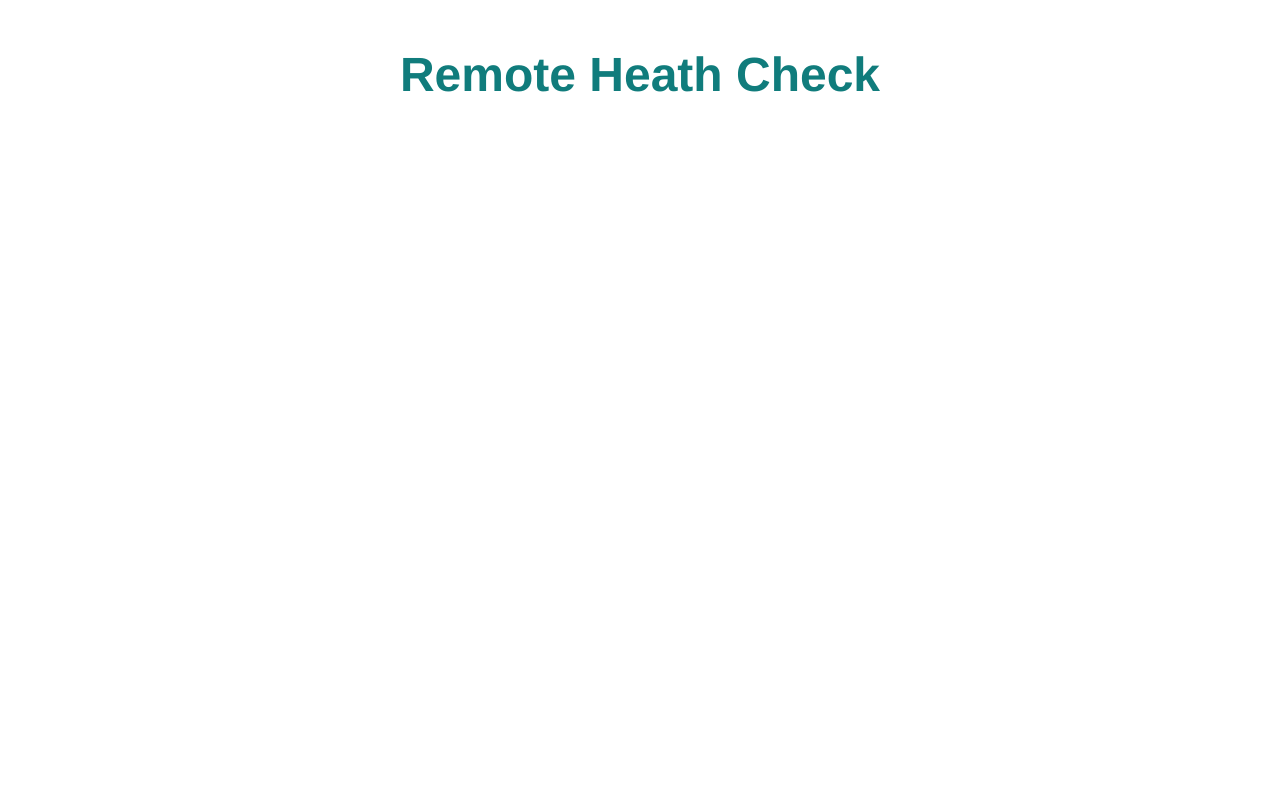
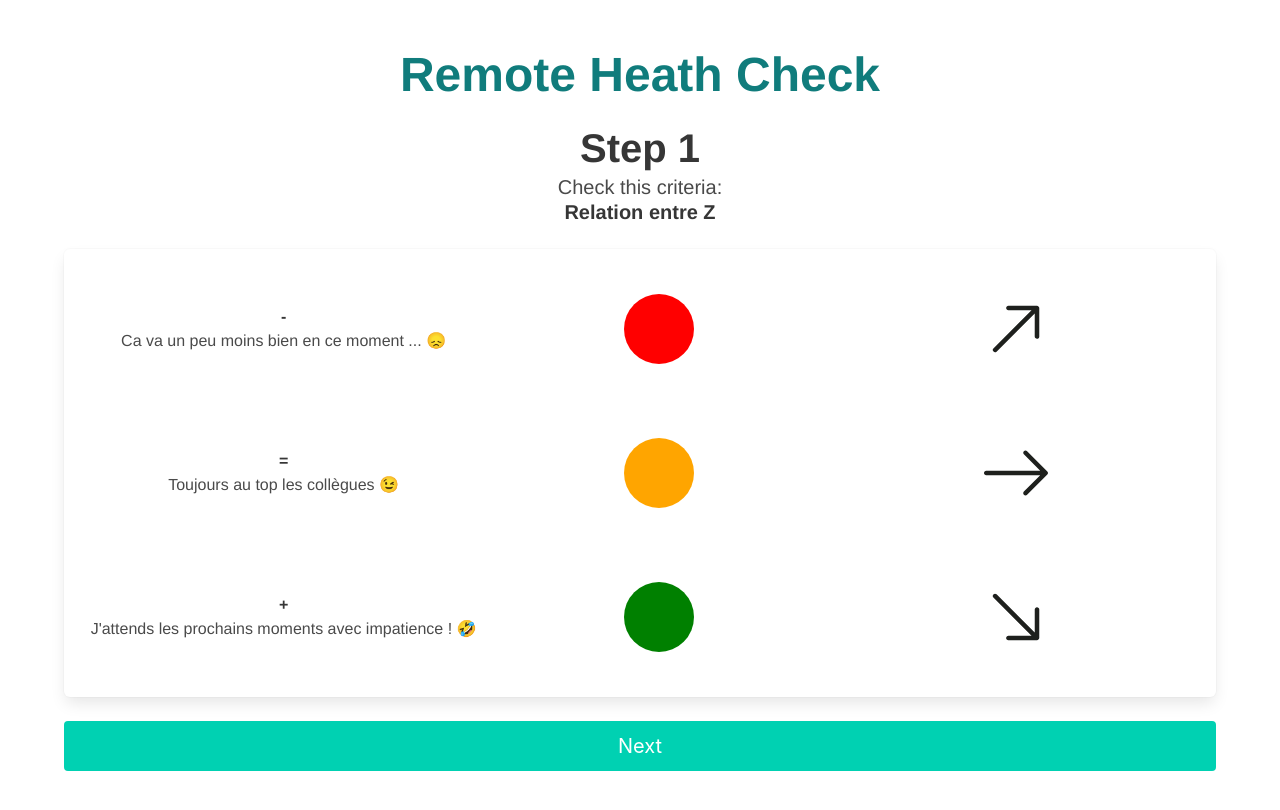
Before and after one commit to albrones/remote-health-check, a Vue app in the folder frontend/: page /#/step1 in a window 1280 px wide. Shown: the top 810 px of the page. Built offline with nearby package versions, Linux system fonts and the light colour scheme.

Commit message:
Adding Steps

```diff
--- /dev/null
+++ b/frontend/src/components/Arrow.vue
@@ -0,0 +1,41 @@
+<template>
+    <svg
+        version="1.1"
+        id="Capa_1"
+        xmlns="http://www.w3.org/2000/svg"
+        xmlns:xlink="http://www.w3.org/1999/xlink"
+        x="0px"
+        y="0px"
+        viewBox="0 0 31.49 31.49"
+        style="enable-background:new 0 0 31.49 31.49;"
+        xml:space="preserve"
+    >
+        <path
+            style="fill:#1E201D;"
+            d="M21.205,5.007c-0.429-0.444-1.143-0.444-1.587,0c-0.429,0.429-0.429,1.143,0,1.571l8.047,8.047H1.111
+	C0.492,14.626,0,15.118,0,15.737c0,0.619,0.492,1.127,1.111,1.127h26.554l-8.047,8.032c-0.429,0.444-0.429,1.159,0,1.587
+	c0.444,0.444,1.159,0.444,1.587,0l9.952-9.952c0.444-0.429,0.444-1.143,0-1.571L21.205,5.007z"
+        />
+        <g></g>
+        <g></g>
+        <g></g>
+        <g></g>
+        <g></g>
+        <g></g>
+        <g></g>
+        <g></g>
+        <g></g>
+        <g></g>
+        <g></g>
+        <g></g>
+        <g></g>
+        <g></g>
+        <g></g>
+    </svg>
+</template>
+
+<script>
+export default {}
+</script>
+
+<style scoped></style>
--- a/frontend/src/components/Button.vue
+++ b/frontend/src/components/Button.vue
@@ -24,7 +24,7 @@ export default {
         },
     },
     computed: {
-        enabled: function() {
+        enabled() {
             return !this.isDisabled
         },
     },
--- /dev/null
+++ b/frontend/src/components/Dot.vue
@@ -0,0 +1,24 @@
+<template>
+    <span class="circle" :style="{ 'background-color': color }"></span>
+</template>
+
+<script>
+export default {
+    props: {
+        color: {
+            type: String,
+            required: true,
+        },
+    },
+}
+</script>
+
+<style scoped>
+.circle {
+    display: block;
+    height: 70px;
+    width: 70px;
+    border-radius: 50%;
+    margin: 25px;
+}
+</style>
--- /dev/null
+++ b/frontend/src/components/Step.vue
@@ -0,0 +1,134 @@
+<template>
+    <div>
+        <h2 class="title is-2">Step {{ index }}</h2>
+        <h3 class="subtitle is-5">
+            Check this criteria:
+            <br />
+            <strong>{{ title }}</strong>
+        </h3>
+
+        <div class="box">
+            <div class="content">
+                <div class="level">
+                    <div class="level-item sentence">
+                        <p>
+                            <strong>-</strong>
+                            <br />
+                            {{ sentences.bad }}
+                        </p>
+                    </div>
+
+                    <div class="level-item">
+                        <Dot color="red" />
+                    </div>
+
+                    <div class="level-item">
+                        <figure class="image is-64x64">
+                            <Arrow class="increase" />
+                        </figure>
+                    </div>
+                </div>
+                <div class="level">
+                    <div class="level-item sentence">
+                        <p>
+                            <strong>=</strong>
+                            <br />
+                            {{ sentences.medium }}
+                        </p>
+                    </div>
+
+                    <div class="level-item">
+                        <Dot color="orange" />
+                    </div>
+                    <div class="level-item">
+                        <figure class="image is-64x64">
+                            <Arrow />
+                        </figure>
+                    </div>
+                </div>
+                <div class="level">
+                    <div class="level-item sentence">
+                        <p>
+                            <strong>+</strong>
+                            <br />
+                            {{ sentences.good }}
+                        </p>
+                    </div>
+
+                    <div class="level-item">
+                        <Dot color="green" />
+                    </div>
+                    <div class="level-item">
+                        <figure class="image is-64x64">
+                            <Arrow class="decrease" />
+                        </figure>
+                    </div>
+                </div>
+            </div>
+        </div>
+
+        <Button :action="next" :isDisabled="isChecked">Next</Button>
+    </div>
+</template>
+
+<script>
+import Button from '@/components/Button'
+import Dot from '@/components/Dot'
+import Arrow from '@/components/Arrow'
+
+export default {
+    components: {
+        Button,
+        Dot,
+        Arrow,
+    },
+    props: {
+        index: {
+            type: Number,
+            required: true,
+        },
+        title: {
+            type: String,
+            required: true,
+        },
+        sentences: {
+            type: Object,
+            required: true,
+            default: () => ({ good: '', medium: '', bad: '' }),
+        },
+    },
+    methods: {
+        next() {
+            // TODO: check if level & evolution checked
+            // TODO: store data from step
+            // this.$store.commit('setStep', this.index, this.values)
+            this.$router.push(`/${this.index}`)
+        },
+    },
+    computed: {
+        isChecked() {
+            return false // TODO: check if level & evolution checked
+        },
+    },
+}
+</script>
+
+<style scoped>
+.increase {
+    transform: rotate(-45deg);
+}
+.decrease {
+    transform: rotate(45deg);
+}
+.centered {
+    display: flex;
+    flex-direction: column;
+    justify-content: center;
+}
+.sentence {
+    width: 15%;
+}
+/* .border {
+    border: 2px solid #f5f5f5;
+} */
+</style>
--- a/frontend/src/router/index.js
+++ b/frontend/src/router/index.js
@@ -2,6 +2,7 @@ import Vue from 'vue'
 import VueRouter from 'vue-router'
 import Home from '../views/Home.vue'
 import Step0 from '../views/Step0.vue'
+import Step1 from '../views/Step1.vue'
 
 Vue.use(VueRouter)
 
@@ -16,7 +17,11 @@ const routes = [
         name: 'Step0',
         component: Step0,
     },
-    //TODO: add steps
+    {
+        path: '/step1',
+        name: 'Step1',
+        component: Step1,
+    },
 ]
 
 const router = new VueRouter({
--- a/frontend/src/store/index.js
+++ b/frontend/src/store/index.js
@@ -15,4 +15,4 @@ export default new Vuex.Store({
     modules: {},
 })
 
-// TODO: Add stepState, userName, stepsValues
+// TODO: Add stepState, stepsValues
--- a/frontend/src/views/Home.vue
+++ b/frontend/src/views/Home.vue
@@ -39,7 +39,7 @@ export default {
     Button
   },
   methods: {
-    start: function() {
+    start() {
       this.$router.push("/step0");
     }
   }
--- a/frontend/src/views/Step0.vue
+++ b/frontend/src/views/Step0.vue
@@ -24,21 +24,19 @@ export default {
     components: {
         Button,
     },
-    data: function() {
+    data() {
         return {
             name: '',
-            // hasName: true,
         }
     },
     methods: {
-        next: function() {
-            //TODO : getName from input and save in store
+        next() {
             this.$store.commit('setUserName', this.name)
-            this.$router.push('/')
+            this.$router.push('/step1')
         },
     },
     computed: {
-        hasntName: function() {
+        hasntName() {
             return this.name === ''
         },
     },
--- /dev/null
+++ b/frontend/src/views/Step1.vue
@@ -0,0 +1,24 @@
+<template>
+    <Step :index="1" title="Relation entre Z" :sentences="sentences" />
+</template>
+
+<script>
+import Step from '@/components/Step'
+
+export default {
+    components: {
+        Step,
+    },
+    data() {
+        return {
+            sentences: {
+                good: `J'attends les prochains moments avec impatience ! 🤣`,
+                medium: `Toujours au top les collègues 😉`,
+                bad: `Ca va un peu moins bien en ce moment ... 😞`,
+            },
+        }
+    },
+}
+</script>
+
+<style scoped></style>
```
Also changed, not shown: frontend/src/assets/right-arrow.svg (added).
